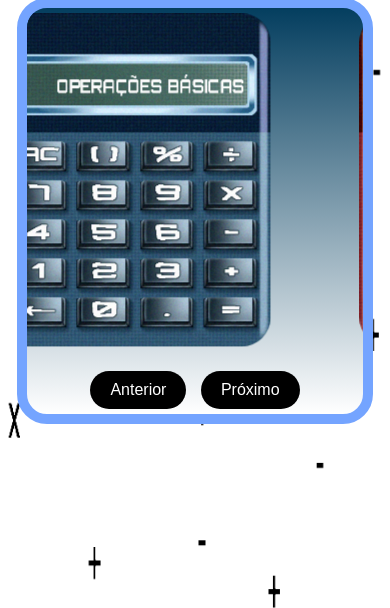
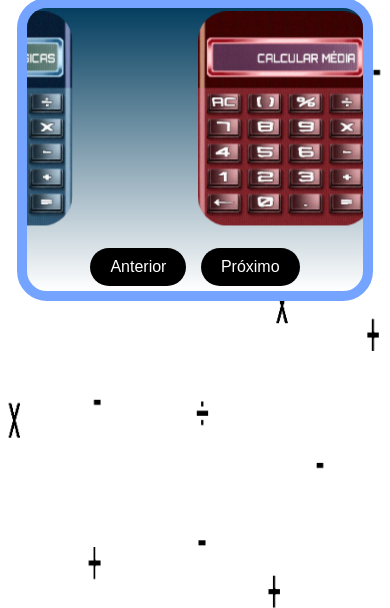
Before and after one commit to Estevao-Rodrigues-de-Freitas/Calcule-Aqui, a plain HTML site: page index.html in a window 390 px wide. Shown: the part 236-844 px from the top of the page. Drawn offline with Linux system fonts and the light colour scheme.

Commit message:
Add files via upload

```diff
--- a/grafico.css
+++ b/grafico.css
@@ -102,11 +102,23 @@
 }
 
 @media (max-width: 768px) {
-    .carrossel{
-        gap: 80px;
+    .carrossel {
+        display: flex;
+        gap: 120px;
+        transition: transform 0.5s ease-in-out;
+        position: relative;
+    }
+
+    .carrossel-setass {
+        display: flex;
+        justify-content: center;
+        overflow: hidden;
     }
 
     .imagemc {
-        width: 70%;
+        width: 30%;
+        flex-shrink: 0;
+        align-items: center;
+        cursor: pointer;
     }
 }
```
